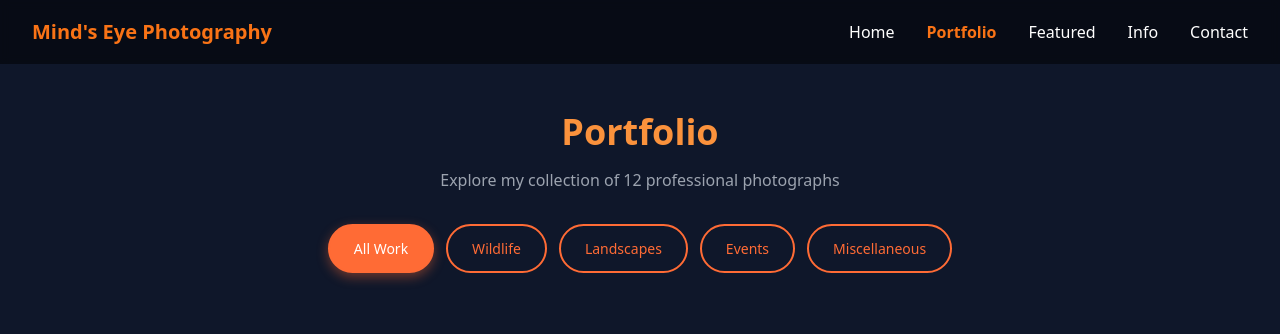
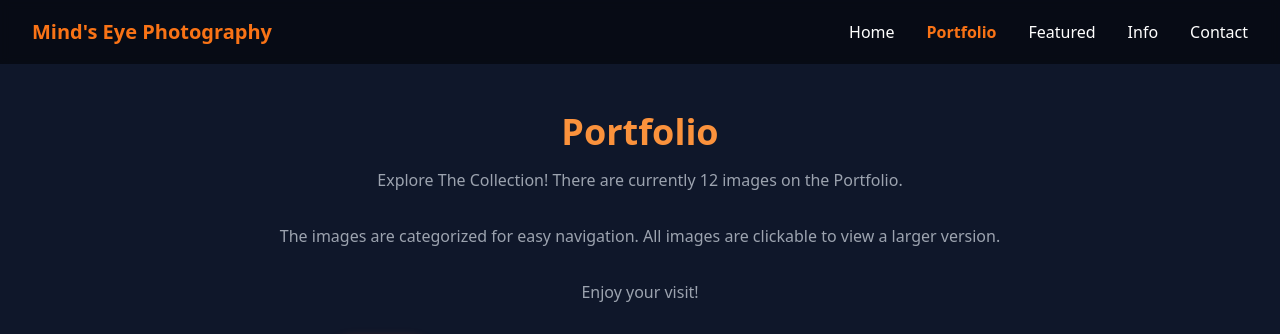
Before and after one commit to heur1konrc/minds-eye-recovery-repo, a Flask app: page /portfolio in a window 1280 px wide. Shown: the top 334 px of the page. Run offline with Flask 3, Linux system fonts and the light colour scheme; data comes from the database, SQL or seed files in the repository; some libraries are stand-ins or nearby versions.

Commit message:
Update portfolio.html
Altered the text below the Title of Portfolio with three lines of text. The original line is still in the code, just commented out.

```diff
--- a/src/templates/portfolio.html
+++ b/src/templates/portfolio.html
@@ -200,7 +200,10 @@
             <!-- Header -->
          <div class="container mx-auto px-4 py-8">
         <h1 class="text-4xl font-bold text-center text-orange-400 mb-4">Portfolio</h1>
-        <p class="text-center text-gray-400 mb-8">Explore my collection of {{ image_count }} professional photographs</p>
+        <!--<p class="text-center text-gray-400 mb-8">Explore my collection of {{ image_count }} professional photographs</p>-->
+        <p class="text-center text-gray-400 mb-8">Explore The Collection! There are currently {{ image_count }} images on the Portfolio.</p>
+        <p class="text-center text-gray-400 mb-8">The images are categorized for easy navigation. All images are clickable to view a larger version.</p>
+        <p class="text-center text-gray-400 mb-8">Enjoy your visit!</p>
 
         <!-- Category Filter Badges -->
         <div class="flex justify-center flex-wrap gap-3 mb-8">
```
